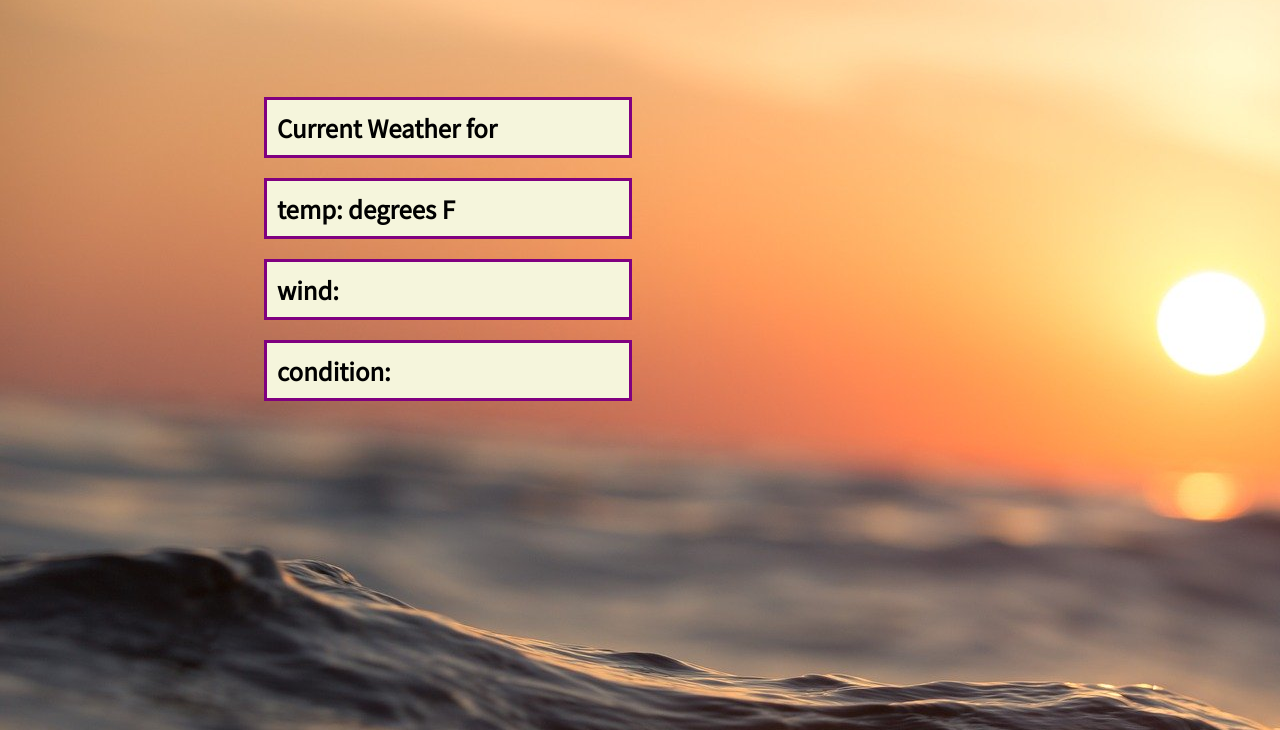
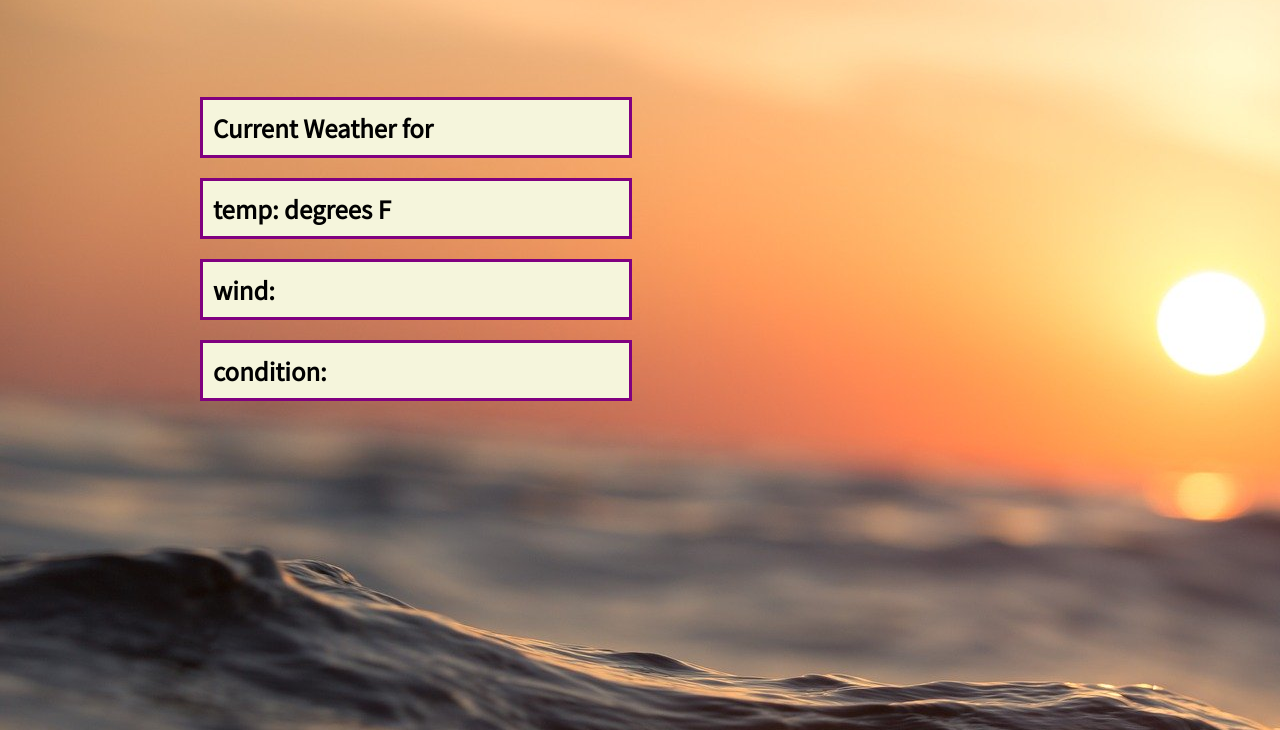
Before and after one commit to meshcode/Example-HTML-CSS-JS-API, a plain HTML site: page index.html in a window 1280 px wide. Shown: the part 70-800 px from the top of the page. Drawn offline with nearby package versions, Linux system fonts and the light colour scheme; no server answers.

```diff
--- a/style.css
+++ b/style.css
@@ -7,7 +7,7 @@
     margin-bottom: 100px;
 }
 .data {
-    margin-left: 20vw; /* view width seems responsive */
+    margin-left: 15vw; /* view width seems responsive */
 }
 .box {
     border: 3px solid purple;
```
